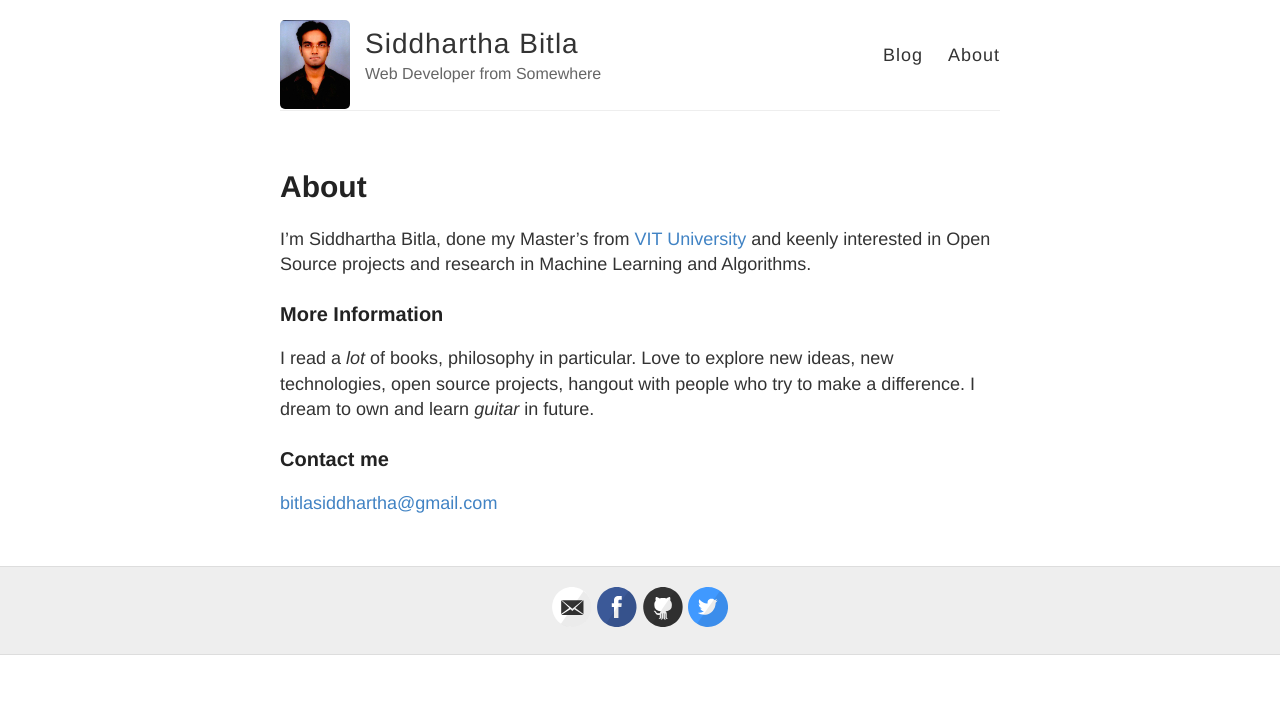
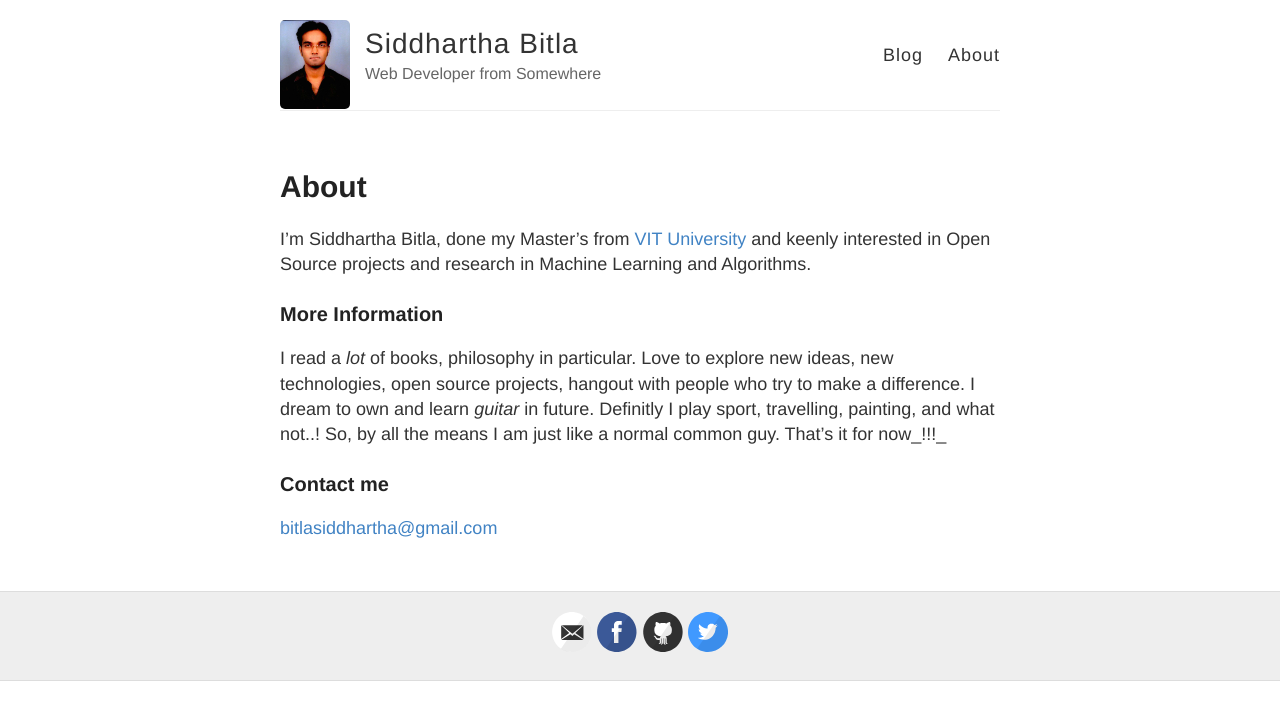
Before and after one commit to siddharthabitla/siddharthabitla.github.io, a Jekyll site: the page built from about.md, in a window 1280 px wide. Shown: the top 720 px of the page. Built offline with Jekyll 4.4.1, drawn with Linux system fonts in a browser that asks for light colours; Markdown is read by kramdown in place of the engine named in the settings.

Commit message:
Updated info about me

```diff
--- a/about.md
+++ b/about.md
@@ -8,7 +8,7 @@ I'm Siddhartha Bitla, done my Master's from [VIT University](http://vit.ac.in) a
 
 ### More Information
 
-I read a _lot_ of books, philosophy in particular. Love to explore new ideas, new technologies, open source projects, hangout with people who try to make a difference. I dream to own and learn _guitar_ in future.
+I read a _lot_ of books, philosophy in particular. Love to explore new ideas, new technologies, open source projects, hangout with people who try to make a difference. I dream to own and learn _guitar_ in future. Definitly I play sport, travelling, painting, and what not..! So, by all the means I am just like a normal common guy. That's it for now_!!!_
 
 ### Contact me
 
```
